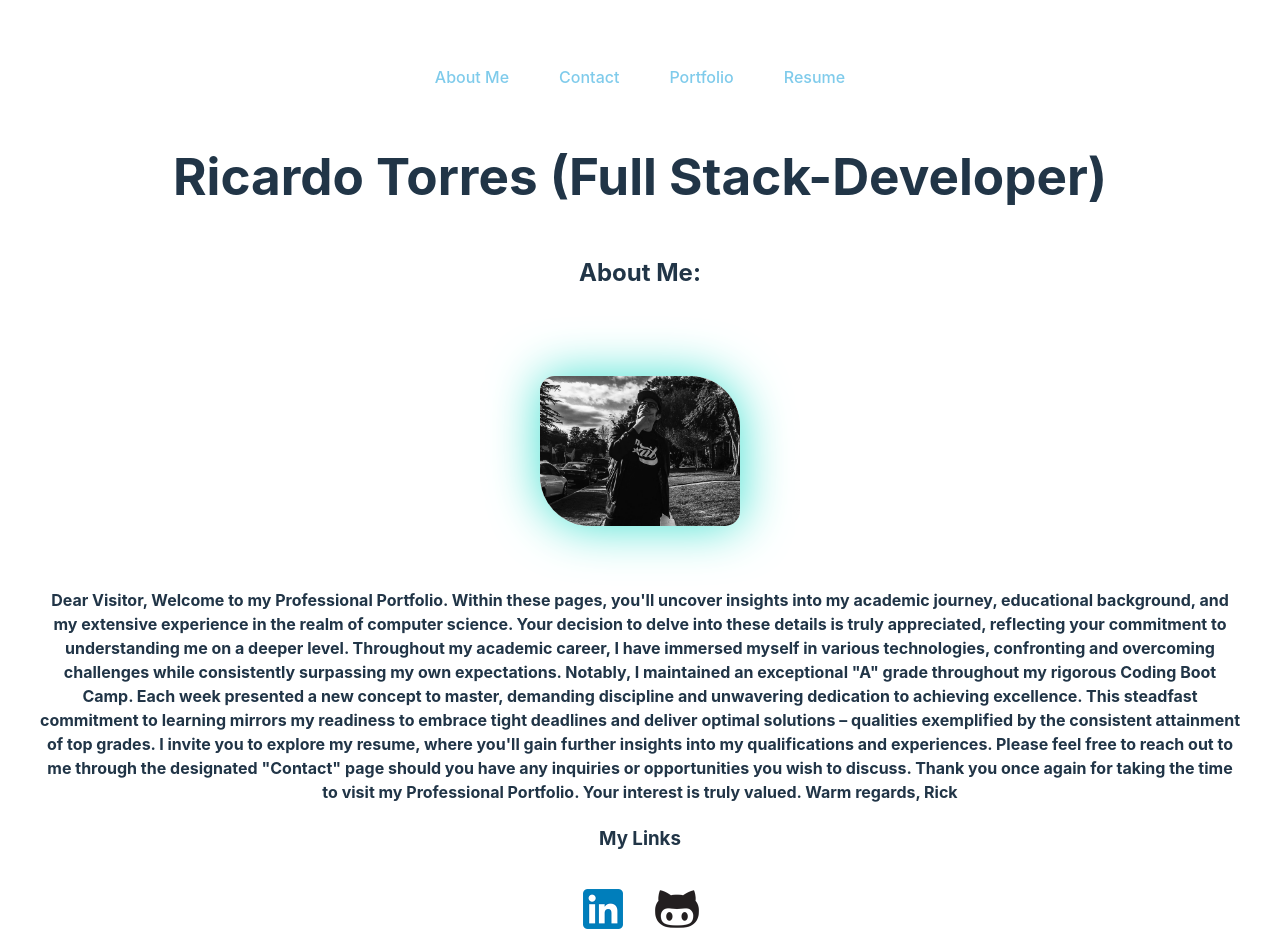
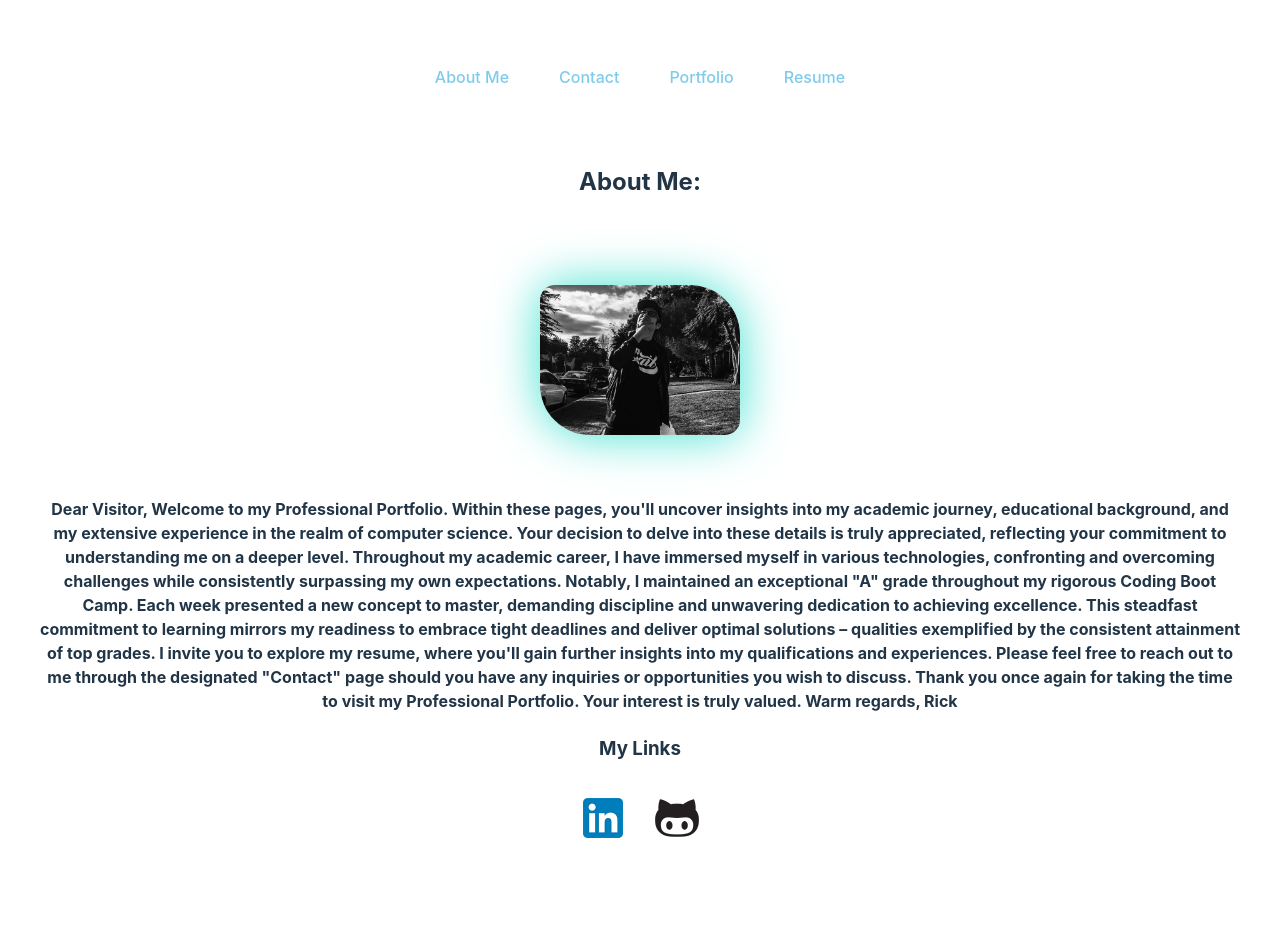
Before and after one commit to rtocastro/dossiyay, a React (Vite) app: page / in a window 1280 px wide. Shown: the top 952 px of the page. After the commit the page ends 901 px from the top, so only its background shows below. Built offline with nearby package versions, Linux system fonts and the light colour scheme.

Commit message:
updated to clean up app jsx and get ready for nxt

```diff
--- a/src/App.jsx
+++ b/src/App.jsx
@@ -1,28 +1,30 @@
 import { Outlet } from 'react-router-dom';
-import Nav from './components/NavTabs';
-
-
-import './App.css'
-
-import Header from './components/Header'
-import About from './pages/About'
-import Contact from './pages/Contact';
-import Resume from './pages/Resume';
-import Portfolio from './pages/Portfolio';
+import NavTabs from './components/NavTabs';
 import Footer from './components/Footer';
+import './App.css';
 
 function App() {
+  return (
+    <div className="site-shell">
+      <header className="site-header">
+        <div className="container">
+          <NavTabs />
+        </div>
+      </header>
 
+      <main className="site-main">
+        <div className="container">
+          <Outlet />
+        </div>
+      </main>
 
-  return (
-    <>
-      <Nav />
-      <Header />
-      <Outlet />
-      <Footer />
-
-    </>
-  )
+      <footer className="site-footer">
+        <div className="container">
+          <Footer />
+        </div>
+      </footer>
+    </div>
+  );
 }
 
-export default App
+export default App;
```
